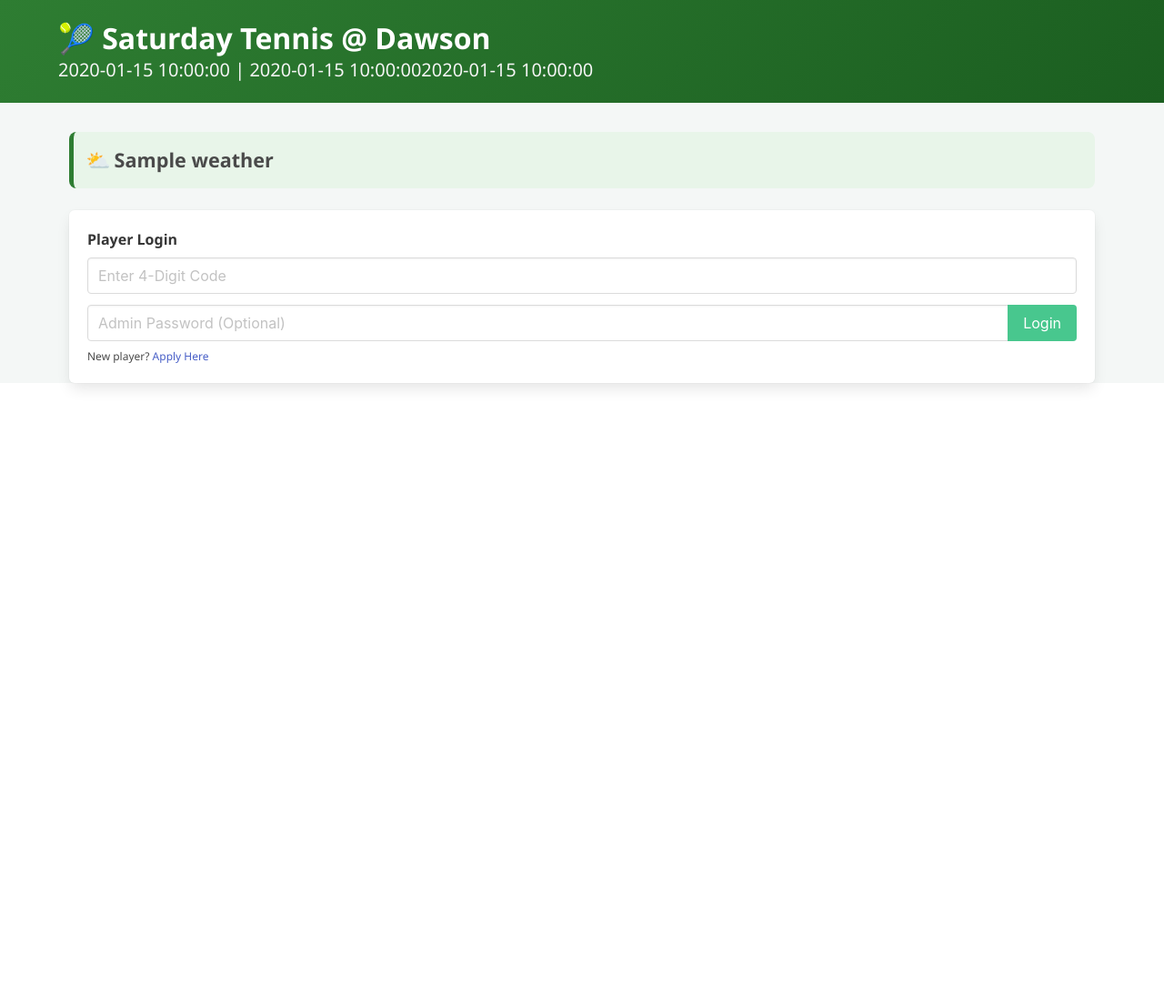
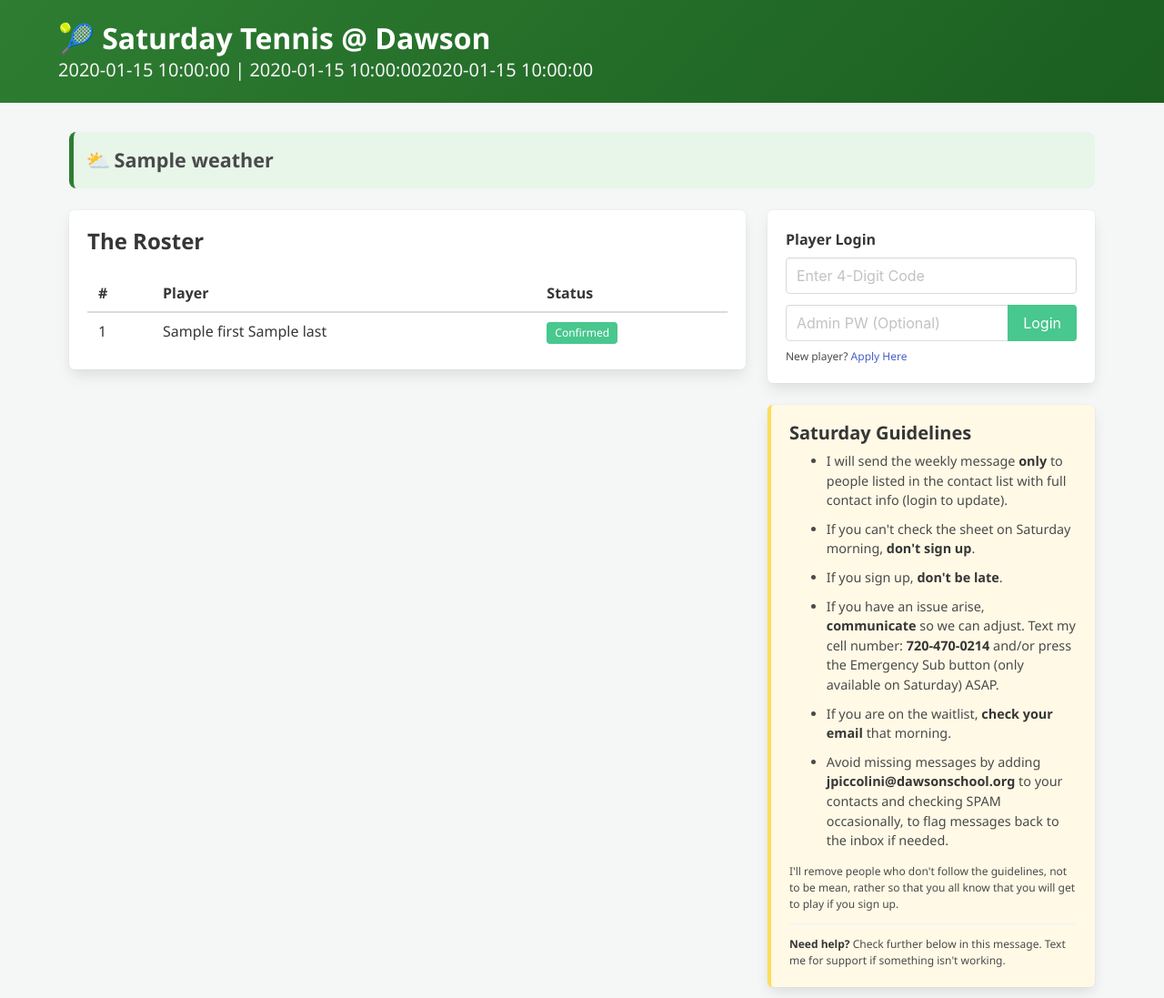
Before and after one commit to jpiccolini/saturday-tennis, a Flask app: template templates/index.html in a window 1280 px wide. Shown: the whole page at 91% size. Before the commit the page ends 427 px from the top, so only its background shows below. Run offline with Flask 3, Linux system fonts and the light colour scheme; the template is opened without the code that fills it: most values are stand-ins (such as "Sample title", 1, 10 or a date in 2020).

Commit message:
Update index.html

```diff
--- a/templates/index.html
+++ b/templates/index.html
@@ -38,25 +38,11 @@
       {% endif %}
     {% endwith %}
 
-    {% if not session.user %}
-        <div class="box">
-            <h4 class="label">Player Login</h4>
-            <form action="/validate" method="post">
-                <div class="field has-addons">
-                    <div class="control is-expanded"><input class="input" name="code" type="password" placeholder="Enter 4-Digit Code"></div>
-                </div>
-                <div class="field has-addons">
-                    <div class="control is-expanded"><input class="input" name="password" type="password" placeholder="Admin Password (Optional)"></div>
-                    <div class="control"><button class="button is-success">Login</button></div>
-                </div>
-            </form>
-            <p class="is-size-7 mt-2">New player? <a href="javascript:void(0)" onclick="document.getElementById('apply-modal').classList.add('is-active')">Apply Here</a></p>
-        </div>
-    {% else %}
     <div class="columns">
 
         <div class="column is-two-thirds">
 
+            {% if session.user %}
             <div class="notification is-light">
                 <div class="level is-mobile">
                     <div class="level-left">
@@ -76,6 +62,7 @@
                     </div>
                 {% endif %}
             </div>
+            {% endif %}
 
             <div class="box">
                 <h3 class="title is-4">The Roster</h3>
@@ -88,6 +75,8 @@
                             <td>{{ p.First }} {{ p.Last }}</td>
                             <td><span class="tag {{ 'is-success' if loop.index <= 24 else 'is-warning' }}">{{ 'Confirmed' if loop.index <= 24 else 'Waitlist' }}</span></td>
                         </tr>
+                        {% else %}
+                        <tr><td colspan="3" class="has-text-centered has-text-grey">No one signed up yet.</td></tr>
                         {% endfor %}
                     </tbody>
                 </table>
@@ -96,6 +85,21 @@
 
         <div class="column is-one-third">
 
+            {% if not session.user %}
+            <div class="box">
+                <h4 class="label">Player Login</h4>
+                <form action="/validate" method="post">
+                    <div class="field has-addons">
+                        <div class="control is-expanded"><input class="input" name="code" type="password" placeholder="Enter 4-Digit Code"></div>
+                    </div>
+                    <div class="field has-addons">
+                        <div class="control is-expanded"><input class="input" name="password" type="password" placeholder="Admin PW (Optional)"></div>
+                        <div class="control"><button class="button is-success">Login</button></div>
+                    </div>
+                </form>
+                <p class="is-size-7 mt-2">New player? <a href="javascript:void(0)" onclick="document.getElementById('apply-modal').classList.add('is-active')">Apply Here</a></p>
+            </div>
+            {% else %}
                 {% if show_emergency_btn %}
                 <form action="/emergency_sub" method="post" onsubmit="return confirm('This will email ALL players that a sub is urgently needed. Are you sure?');">
                     <button class="button is-danger is-light is-fullwidth mb-4">🚨 Broadcast Emergency Sub Need</button>
@@ -103,11 +107,12 @@
                 {% endif %}
 
                 <button class="button is-info is-fullwidth mb-4" onclick="openDirectory()">📖 View Player Directory</button>
+            {% endif %}
 
             <div class="box guidelines-box content">
                 <h4 class="title is-5 mb-2">Saturday Guidelines</h4>
                 <ul class="pl-3 mt-0">
-                        <li>I will send the weekly message <strong>only</strong> to people listed in the contact list with full contact info (<a href="javascript:void(0)" onclick="document.getElementById('profile-modal').classList.add('is-active')">update here</a>).</li>
+                    <li>I will send the weekly message <strong>only</strong> to people listed in the contact list with full contact info ({% if session.user %}<a href="javascript:void(0)" onclick="document.getElementById('profile-modal').classList.add('is-active')">update here</a>{% else %}login to update{% endif %}).</li>
                     <li>If you can't check the sheet on Saturday morning, <strong>don't sign up</strong>.</li>
                     <li>If you sign up, <strong>don't be late</strong>.</li>
                     <li>If you have an issue arise, <strong>communicate</strong> so we can adjust. Text my cell number: <strong>720-470-0214</strong> and/or press the Emergency Sub button (only available on Saturday) ASAP.</li>
@@ -121,7 +126,7 @@
         </div>
     </div>
 
-        {% if session.user.is_admin %}
+    {% if session.user and session.user.is_admin %}
     <div class="notification is-dark mt-6">
         <h3 class="title is-4 has-text-white">Admin Console</h3>
         <div class="columns">
@@ -207,7 +212,6 @@
         </div>
     </div>
     {% endif %}
-    {% endif %}
 </div>
 
 <div id="apply-modal" class="modal">
@@ -225,6 +229,7 @@
     </div></div>
 </div>
 
+{% if session.user %}
 <div id="profile-modal" class="modal">
     <div class="modal-background" onclick="this.parentElement.classList.remove('is-active')"></div>
     <div class="modal-content"><div class="box">
@@ -267,8 +272,10 @@
         </div>
     </div>
 </div>
+{% endif %}
 
 <script>
+    {% if session.user %}
     // Search filter for the Admin view
     function filterAdminTable() {
         let input = document.getElementById("adminSearchInput").value.toLowerCase();
@@ -317,7 +324,6 @@
         const pageData = filteredPlayers.slice(start, end);
 
         pageData.forEach(p => {
-            // Using a clean string literal to avoid quotes breaking the HTML
             let tr = document.createElement('tr');
             tr.innerHTML = `<td><b>${p.name}</b></td><td><a href="tel:${p.phone}">${p.phone}</a></td>`;
             tbody.appendChild(tr);
@@ -334,6 +340,7 @@
         currentPage += delta;
         renderDirectory();
     }
+    {% endif %}
 </script>
 
 </body>
```
Lines whose indentation alone changed are shown as unchanged.
